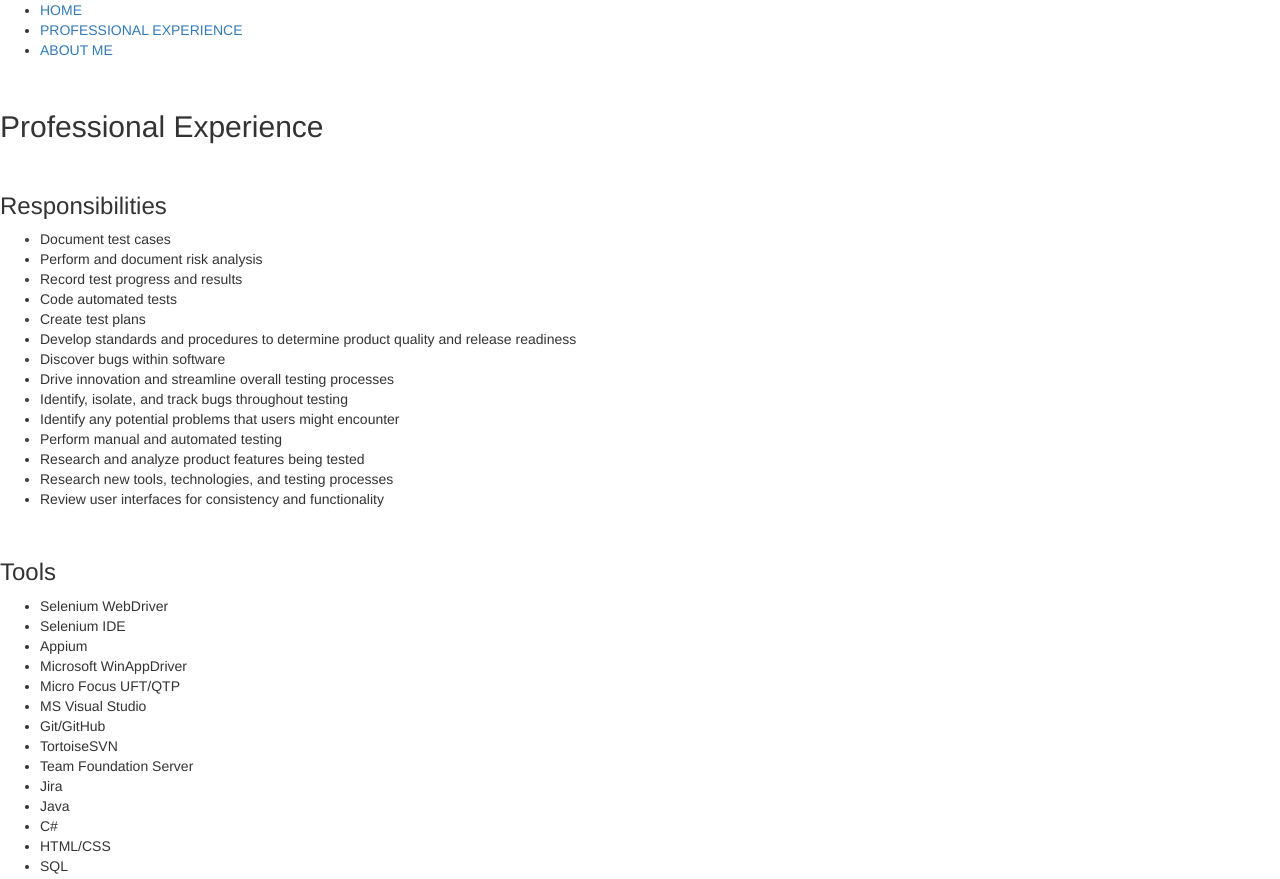
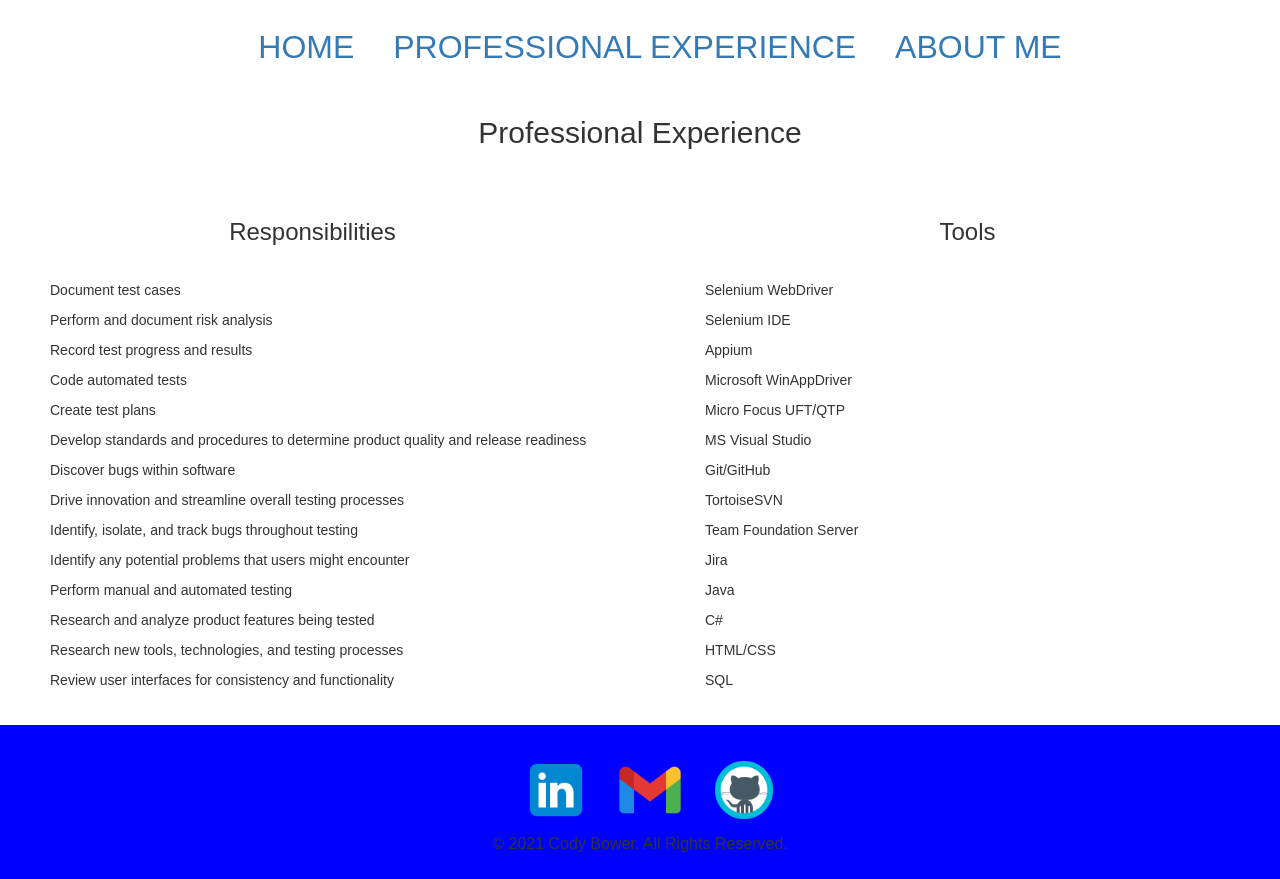
Before and after one commit to codybower3/3900-Activity2, a plain HTML site: page professional_experience.html in a window 1280 px wide. Shown: the top 879 px of the page. Drawn offline with nearby package versions, Linux system fonts and the light colour scheme.

Commit message:
Update professional_experience.html
changes needed for styling/css

```diff
--- a/professional_experience.html
+++ b/professional_experience.html
@@ -5,6 +5,7 @@
         <title>Professional Experience</title>
 		<meta name="viewport" content="width=device-width, initial-scale=1.0">
 		<link rel="stylesheet" href="https://maxcdn.bootstrapcdn.com/bootstrap/3.3.4/css/bootstrap.min.css">
+		<link rel="stylesheet" href="main.css">
     </head>
     <body>
 		<div id="navigation">
@@ -15,12 +16,12 @@
 			</ul>
 		</div>
 
-		<div id = "wrapper">
-			<section id = "left">
+		<div class="row">
+			<h2 id="title">Professional Experience</h2>
+			<div class="column">
 				<br>
-				<h2>Professional Experience</h2>
+				<h3 id="col1">Responsibilities</h3>
 				<br>
-				<h3>Responsibilities</h3>
 				<ul>
 					<li>Document test cases</li>
 					<li>Perform and document risk analysis</li>
@@ -37,10 +38,11 @@
 					<li>Research new tools, technologies, and testing processes</li>
 					<li>Review user interfaces for consistency and functionality</li>
 				</ul>
-			</section>
-			<br>
-			<section id = "right">
-				<h3>Tools</h3>
+			</div>
+			<div class="column">
+				<br>
+				<h3 id="col2">Tools</h3>
+				<br>
 				<ul>
 					<li>Selenium WebDriver</li>
 					<li>Selenium IDE</li>
@@ -59,10 +61,10 @@
 
 				</ul>
 
-			</section>
+			</div>
 		</div>
 		<footer>
-		<ul class = "social icons">
+		<ul class = "social-icons">
 			<li><a href="https://www.linkedin.com/in/cody-bower-145ab9199/"><img src= "img/icons8-linkedin-96.png" alt="LinkedIn" /> </a></li>
 			<li><a href="mailto:cody.bower3@gmail.com"><img src= "img/icons8-gmail-96.png" alt="cody.bower3@gmail.com"/> </a></li>
 			<li><a href="https://github.com/codybower3"><img src= "img/icons8-github-96.png" alt="GitHub"/> </a></li>
```
